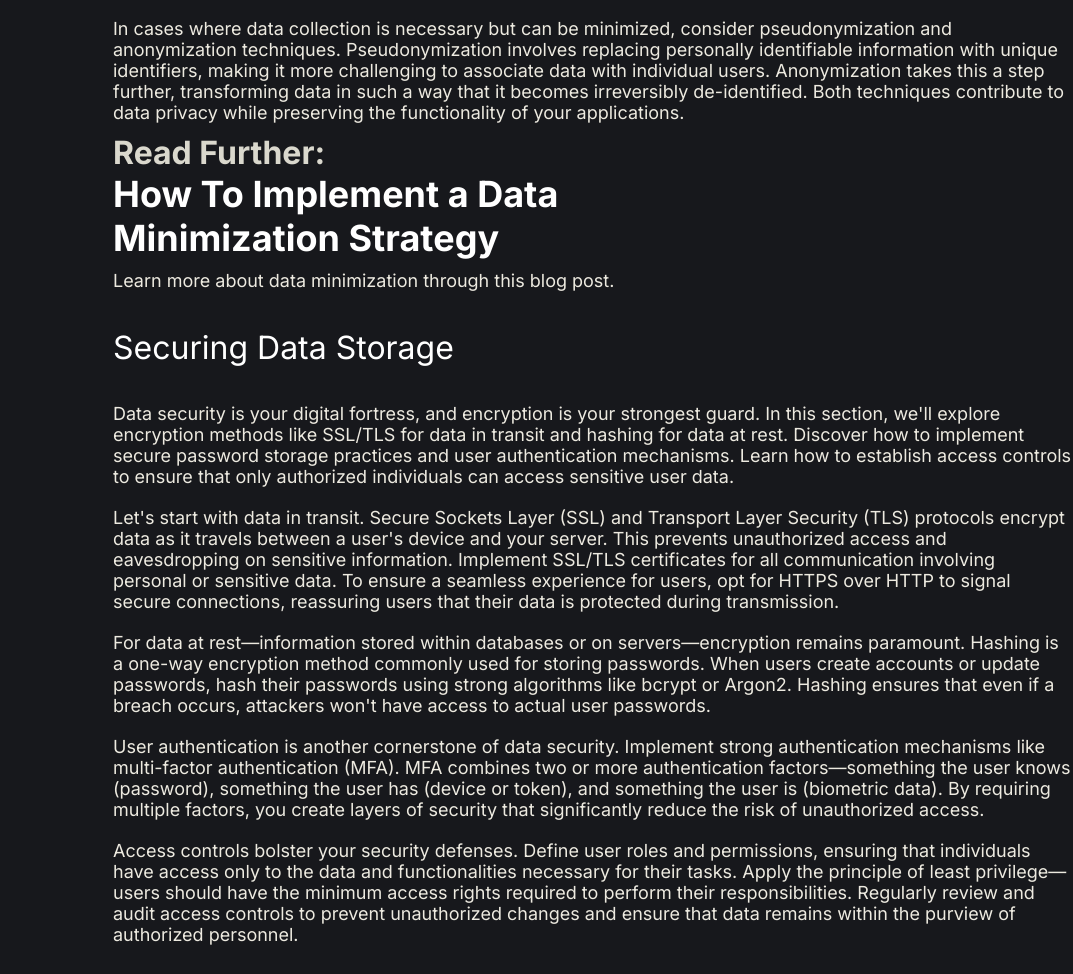
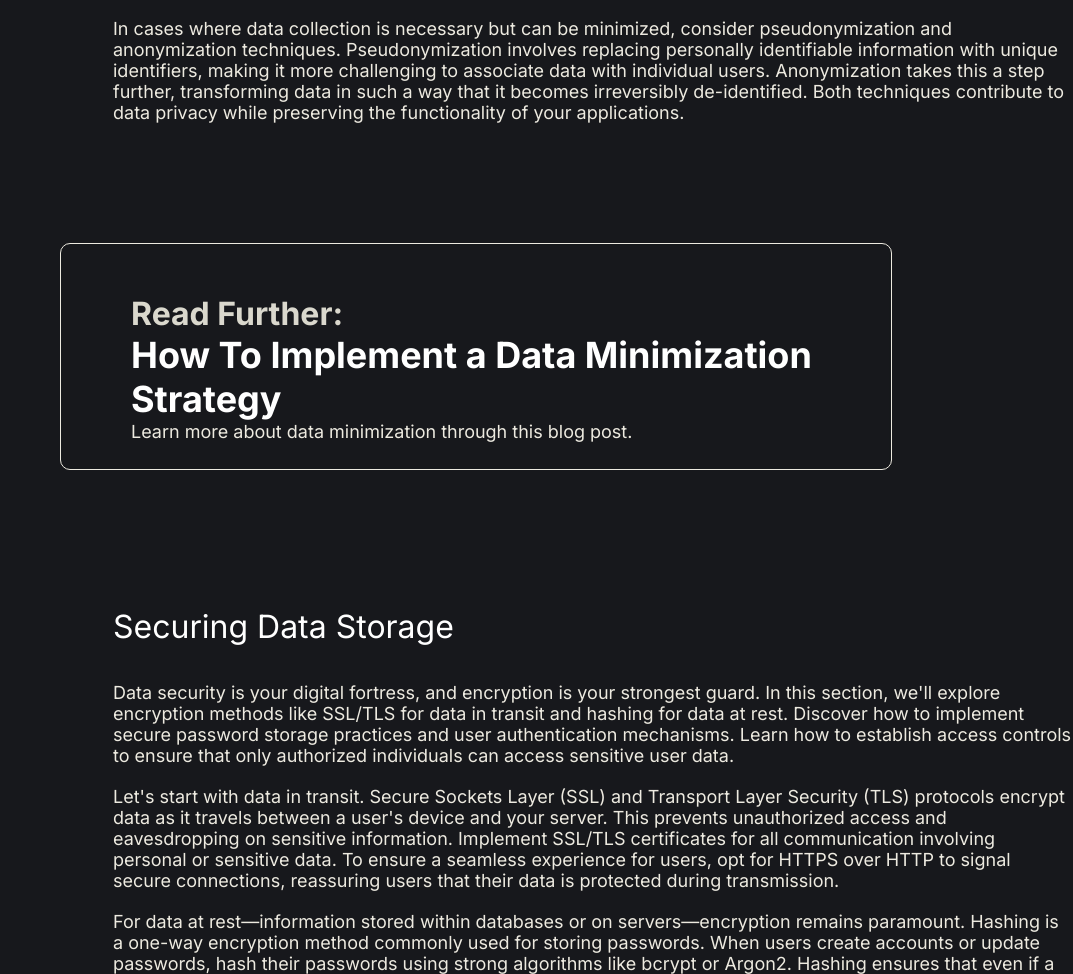
Before and after one commit to Jusmanov/echt, a plain HTML site: page guidelines.html in a window 1280 px wide. Shown: the part 1265-2239 px from the top of the page, without its empty margins (207-1280 px from the left). Drawn offline with Linux system fonts and the light colour scheme.

Commit message:
Update style.css

```diff
--- a/style.css
+++ b/style.css
@@ -175,6 +175,30 @@ nav{
 	padding:100px 0px;
 }
 
+.guidelines-featured{
+	position: relative;
+  width: 65%;
+  display: flex;
+  align-items: center;
+  justify-content: center;
+  flex-direction: column;
+  padding: 100px 75px;
+	left: 15%;
+}
+
+.guidelines-featured .container{
+	display:flex;
+	flex-direction:column;
+	width:100%;
+	height:225px;
+	background: rgba( 89, 89, 89, 0 );
+	backdrop-filter: blur( 2px );
+	-webkit-backdrop-filter: blur( 2px );
+	border:1px solid;
+	border-color:#EDEAE0;
+	border-radius:10px;
+}
+
 .featured .container{
 	display:flex;
 	flex-direction:column;
@@ -188,11 +212,9 @@ nav{
 	border-radius:10px;
 }
 
-.featured .container .container-text{
-	padding:30px 30px;
-}
-
 #upper{
+	padding-top:10px;
+	padding-left:50px;
 	font-size:32px;
 	margin:0;
 	font-weight:600;
@@ -204,10 +226,12 @@ nav{
 	font-weight:600;
 	margin-top:0;
 	margin-bottom:0;
+	padding:0px 50px;
 }
 
 .container-text p{
 	font-size:20px;
+	padding:0px 50px !important;
 }
 .featured a{
 	position:relative;
@@ -216,6 +240,19 @@ nav{
 	align-items:center;
 	justify-content:center;
 	padding:10px 0px;
+}
+
+.guidelines-featured a{
+	width:100%;
+	position:relative;
+	display:flex;
+	align-items:center;
+	justify-content:center;
+	padding:10px 0px;
+}
+
+.guidelines-featured .container-text{
+	padding: 40px 20px;
 }
 
 footer{
```
